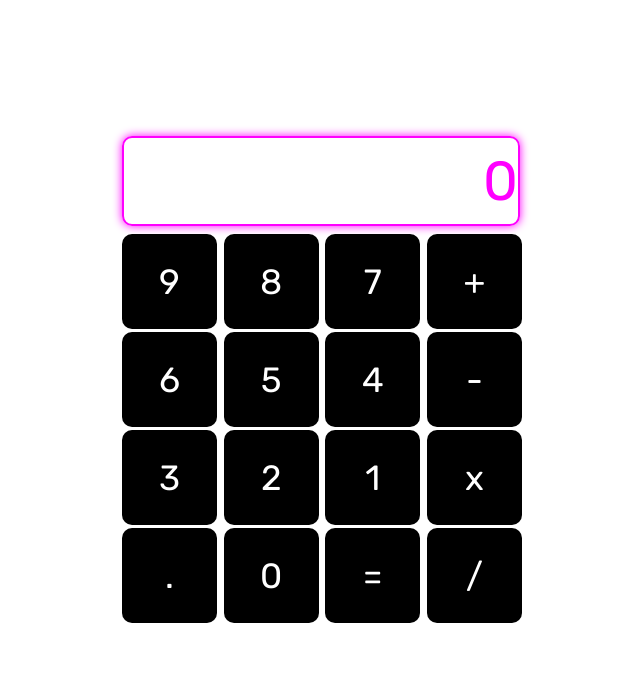
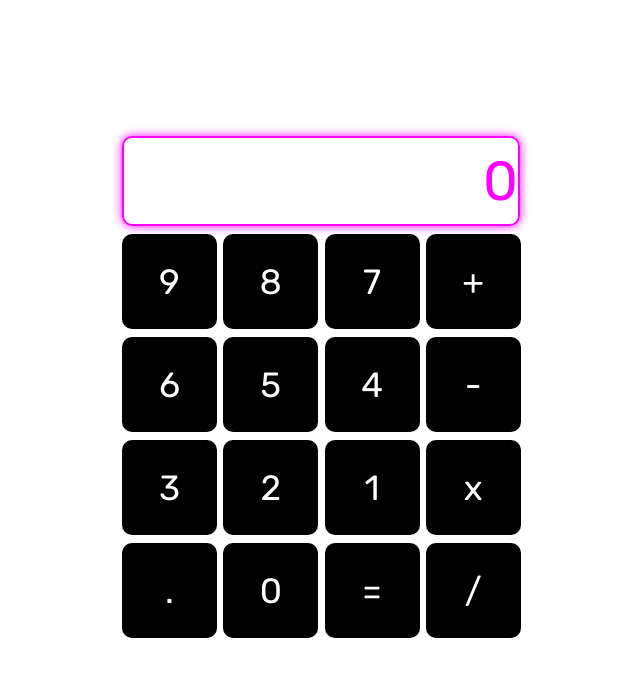
Before and after one commit to TICAMOLINA/desafio-13-css-grid, a website built with Vite: page index.html in a window 1280 px wide. Shown: the whole page, without its empty margins (319-959 px from the left). Built offline with nearby package versions, Linux system fonts and the light colour scheme; files whose address does not match are found by name; a web font is replaced by a local one.

Commit message:
Al contenedor de todos los botones de numeros y signos le aplico grid donde repito cuatro columnas para que quede distribuida de manera equitativa la cantidad de botones que tengo, aplico un poco de gap para separarlos entre si

```diff
--- a/style.css
+++ b/style.css
@@ -40,11 +40,9 @@ body {
 }
 
 .numbers {
-    display: flex;
-    justify-content: space-between;
-    align-content: center;
-    flex-wrap: wrap;
-    align-items: center;
+    display: grid;
+    grid-template-columns: repeat(4, 1fr);
+    gap: 5px;
     width: 400px;
 }
 
```
